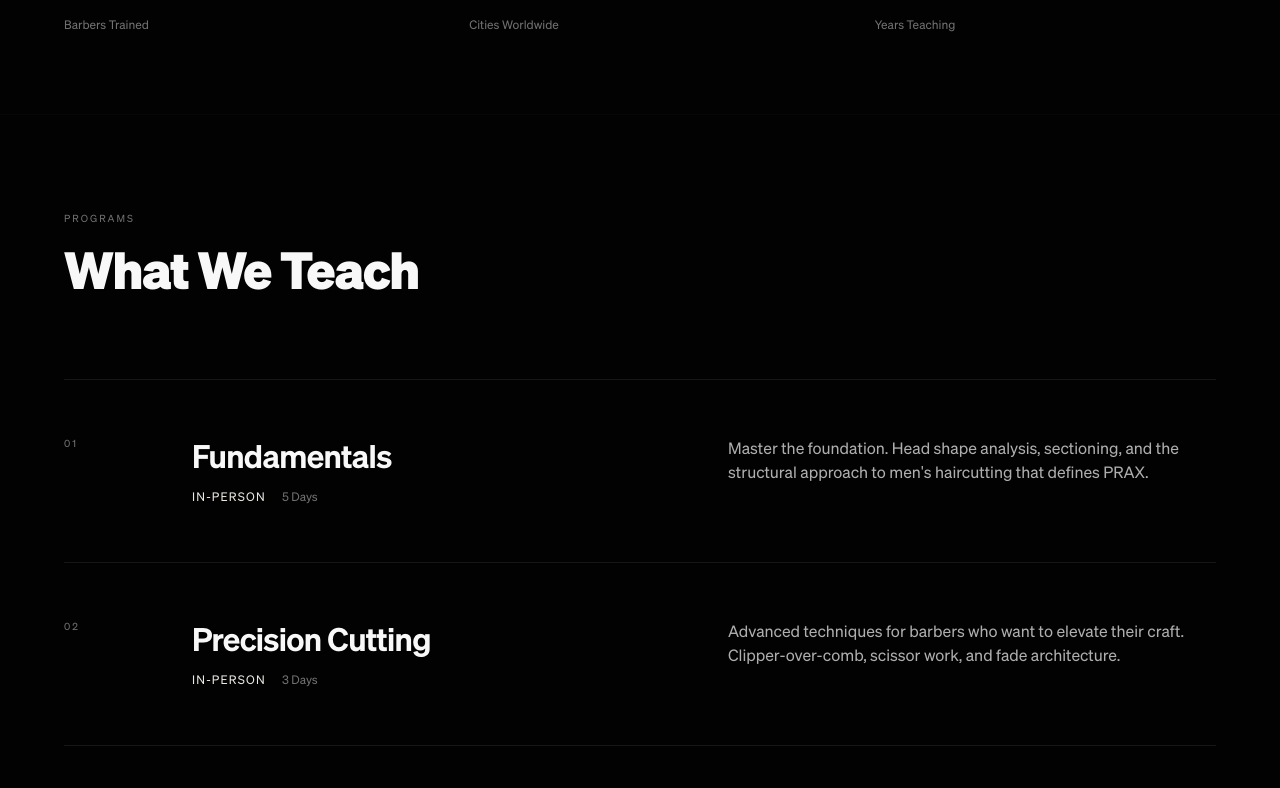
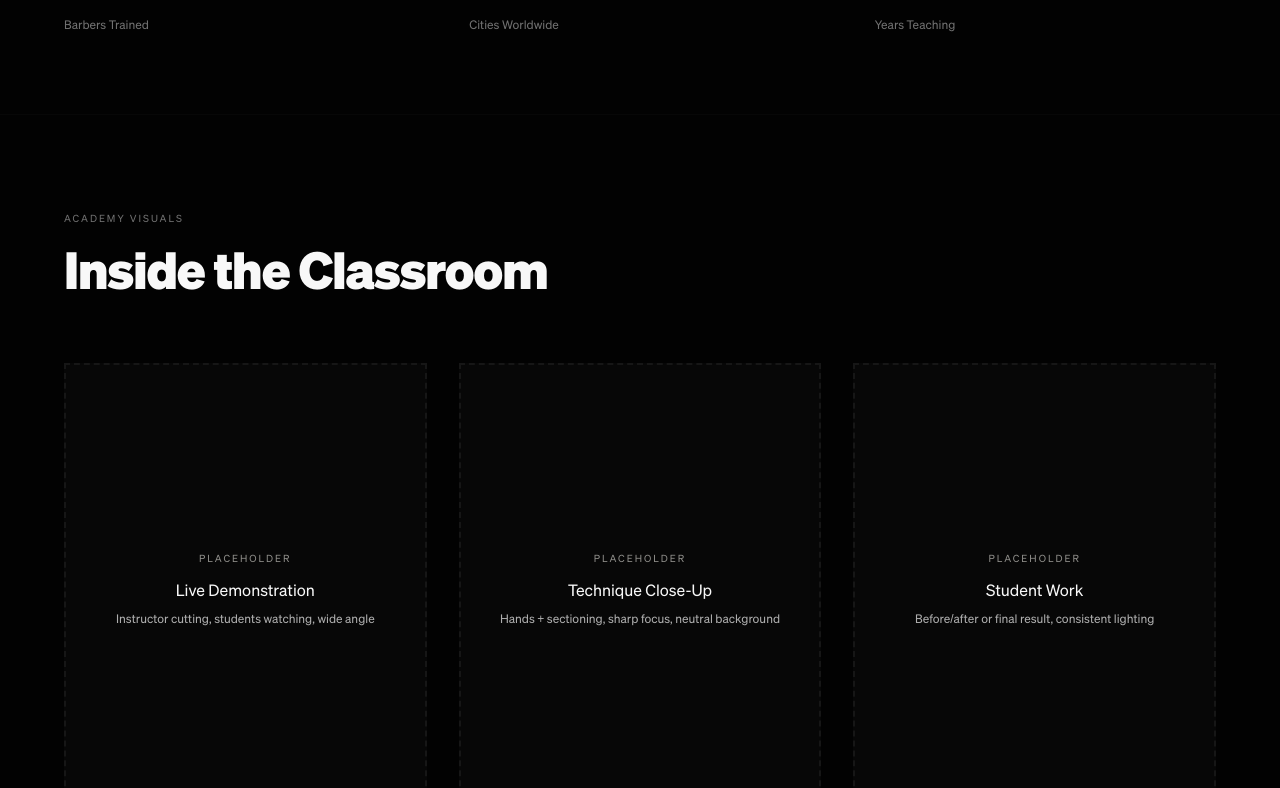
Before and after one commit to ericsngyun/prax, a Next.js app: page /academy in a window 1280 px wide. Shown: the part 829-1617 px from the top of the page. Built offline with nearby package versions, Linux system fonts and the light colour scheme.

Commit message:
Add media placeholders across pages

```diff
--- a/app/about/page.tsx
+++ b/app/about/page.tsx
@@ -90,12 +90,36 @@
           'No distractions. No rush. Just a calm environment where precision work can happen.',
         ]}
         images={[
-          { src: '', alt: 'Studio interior - main floor', caption: 'The main cutting floor' },
-          { src: '', alt: 'Individual cutting station', caption: 'Each station is designed for focus' },
-          { src: '', alt: 'Tool detail shot', caption: 'Tools selected for precision' },
-          { src: '', alt: 'Product shelf', caption: 'Curated product selection' },
-          { src: '', alt: 'Waiting area', caption: 'Minimal aesthetic throughout' },
-          { src: '', alt: 'Studio exterior', caption: 'Located in Los Angeles' },
+          {
+            src: '',
+            alt: 'Studio interior wide shot',
+            caption: 'Wide studio interior — clean lines, neutral tones',
+          },
+          {
+            src: '',
+            alt: 'Individual cutting station',
+            caption: 'Station detail — mirror, chair, tools, minimal clutter',
+          },
+          {
+            src: '',
+            alt: 'Tool detail shot',
+            caption: 'Close-up tools — scissors/clipper, shallow depth of field',
+          },
+          {
+            src: '',
+            alt: 'Product shelf',
+            caption: 'Product shelf — curated, orderly, monochrome styling',
+          },
+          {
+            src: '',
+            alt: 'Waiting area',
+            caption: 'Waiting area — calm, soft lighting, minimal texture',
+          },
+          {
+            src: '',
+            alt: 'Studio exterior',
+            caption: 'Exterior — signage + street context, late-afternoon light',
+          },
         ]}
       />
 
--- a/app/services/page.tsx
+++ b/app/services/page.tsx
@@ -167,6 +167,53 @@
         ]}
       />
 
+      {/* Services Media Placeholder */}
+      <section className="section-padding bg-prax-ink">
+        <div className="container-prax max-w-6xl mx-auto">
+          <div className="mb-12 md:mb-16">
+            <span className="text-label text-prax-silver mb-4 block">
+              Visuals
+            </span>
+            <h2 className="text-h2 md:text-h1 text-prax-white">
+              The Process in Detail
+            </h2>
+          </div>
+          <div className="grid grid-cols-1 md:grid-cols-3 gap-6 md:gap-8">
+            {[
+              {
+                title: 'Consultation',
+                note: 'Wide or medium shot, client + artist, calm lighting',
+              },
+              {
+                title: 'Precision Cutting',
+                note: 'Close-up hands + scissors/clipper, shallow depth',
+              },
+              {
+                title: 'Detailing',
+                note: 'Edge work or texture refinement, clean backdrop',
+              },
+            ].map((item) => (
+              <div
+                key={item.title}
+                className="relative aspect-[4/5] bg-prax-charcoal border-2 border-dashed border-prax-graphite flex items-center justify-center"
+              >
+                <div className="text-center px-6">
+                  <div className="text-label text-prax-bone/60 mb-3">
+                    Placeholder
+                  </div>
+                  <div className="text-body text-prax-white mb-2">
+                    {item.title}
+                  </div>
+                  <div className="text-caption text-prax-stone">
+                    {item.note}
+                  </div>
+                </div>
+              </div>
+            ))}
+          </div>
+        </div>
+      </section>
+
       {/* Before/After Gallery */}
       <BeforeAfterGallery
         heading="Results Speak"
--- a/components/sections/AcademyContent.tsx
+++ b/components/sections/AcademyContent.tsx
@@ -172,6 +172,53 @@
         </div>
       </section>
 
+      {/* Visuals Placeholder */}
+      <section className="section-padding bg-prax-ink">
+        <div className="container-prax max-w-6xl mx-auto">
+          <div className="mb-12 md:mb-16">
+            <span className="text-label text-prax-silver mb-4 block">
+              Academy Visuals
+            </span>
+            <h2 className="text-h2 md:text-h1 text-prax-white">
+              Inside the Classroom
+            </h2>
+          </div>
+          <div className="grid grid-cols-1 md:grid-cols-3 gap-6 md:gap-8">
+            {[
+              {
+                title: 'Live Demonstration',
+                note: 'Instructor cutting, students watching, wide angle',
+              },
+              {
+                title: 'Technique Close-Up',
+                note: 'Hands + sectioning, sharp focus, neutral background',
+              },
+              {
+                title: 'Student Work',
+                note: 'Before/after or final result, consistent lighting',
+              },
+            ].map((item) => (
+              <div
+                key={item.title}
+                className="relative aspect-[4/5] bg-prax-charcoal border-2 border-dashed border-prax-graphite flex items-center justify-center"
+              >
+                <div className="text-center px-6">
+                  <div className="text-label text-prax-bone/60 mb-3">
+                    Placeholder
+                  </div>
+                  <div className="text-body text-prax-white mb-2">
+                    {item.title}
+                  </div>
+                  <div className="text-caption text-prax-stone">
+                    {item.note}
+                  </div>
+                </div>
+              </div>
+            ))}
+          </div>
+        </div>
+      </section>
+
       {/* Programs */}
       <section id="programs" className="section-padding bg-prax-ink">
         <div className="container-prax max-w-5xl mx-auto">
--- a/components/sections/PortfolioSection.tsx
+++ b/components/sections/PortfolioSection.tsx
@@ -14,6 +14,7 @@
   src: string;
   alt: string;
   title?: string;
+  note?: string;
 }
 
 interface PortfolioSectionProps {
@@ -106,13 +107,8 @@
         </h2>
       </div>
 
-      {/* Marquee Container with Blur Edges */}
+      {/* Marquee Container */}
       <div className="relative">
-        {/* Left blur gradient */}
-        <div className="absolute left-0 top-0 bottom-0 w-32 md:w-48 bg-gradient-to-r from-prax-black via-prax-black/80 to-transparent z-10 pointer-events-none" />
-
-        {/* Right blur gradient */}
-        <div className="absolute right-0 top-0 bottom-0 w-32 md:w-48 bg-gradient-to-l from-prax-black via-prax-black/80 to-transparent z-10 pointer-events-none" />
 
         {/* Infinite Marquee */}
         <div
@@ -132,6 +128,8 @@
 
               {/* Image Container */}
               <div className="relative aspect-[3/4] overflow-hidden rounded-sm bg-prax-charcoal">
+                {item.src ? (
+                  <>
                     <Image
                       src={item.src}
                       alt={item.alt}
@@ -150,6 +148,24 @@
                         </h3>
                       )}
                     </div>
+                  </>
+                ) : (
+                  <div className="absolute inset-0 flex items-center justify-center border-2 border-dashed border-prax-graphite bg-gradient-to-b from-prax-charcoal/40 to-prax-ink/80">
+                    <div className="text-center px-6">
+                      <div className="text-label text-prax-bone/60 mb-3">
+                        Placeholder
+                      </div>
+                      <div className="text-body text-prax-white mb-2">
+                        {item.title || 'Portfolio Image'}
+                      </div>
+                      {item.note && (
+                        <div className="text-caption text-prax-stone">
+                          {item.note}
+                        </div>
+                      )}
+                    </div>
+                  </div>
+                )}
               </div>
             </div>
           ))}
@@ -167,6 +183,8 @@
 
               {/* Image Container */}
               <div className="relative aspect-[3/4] overflow-hidden rounded-sm bg-prax-charcoal">
+                {item.src ? (
+                  <>
                     <Image
                       src={item.src}
                       alt={item.alt}
@@ -185,6 +203,24 @@
                         </h3>
                       )}
                     </div>
+                  </>
+                ) : (
+                  <div className="absolute inset-0 flex items-center justify-center border-2 border-dashed border-prax-graphite bg-gradient-to-b from-prax-charcoal/40 to-prax-ink/80">
+                    <div className="text-center px-6">
+                      <div className="text-label text-prax-bone/60 mb-3">
+                        Placeholder
+                      </div>
+                      <div className="text-body text-prax-white mb-2">
+                        {item.title || 'Portfolio Image'}
+                      </div>
+                      {item.note && (
+                        <div className="text-caption text-prax-stone">
+                          {item.note}
+                        </div>
+                      )}
+                    </div>
+                  </div>
+                )}
               </div>
             </div>
           ))}
```
Lines whose indentation alone changed are shown as unchanged.
